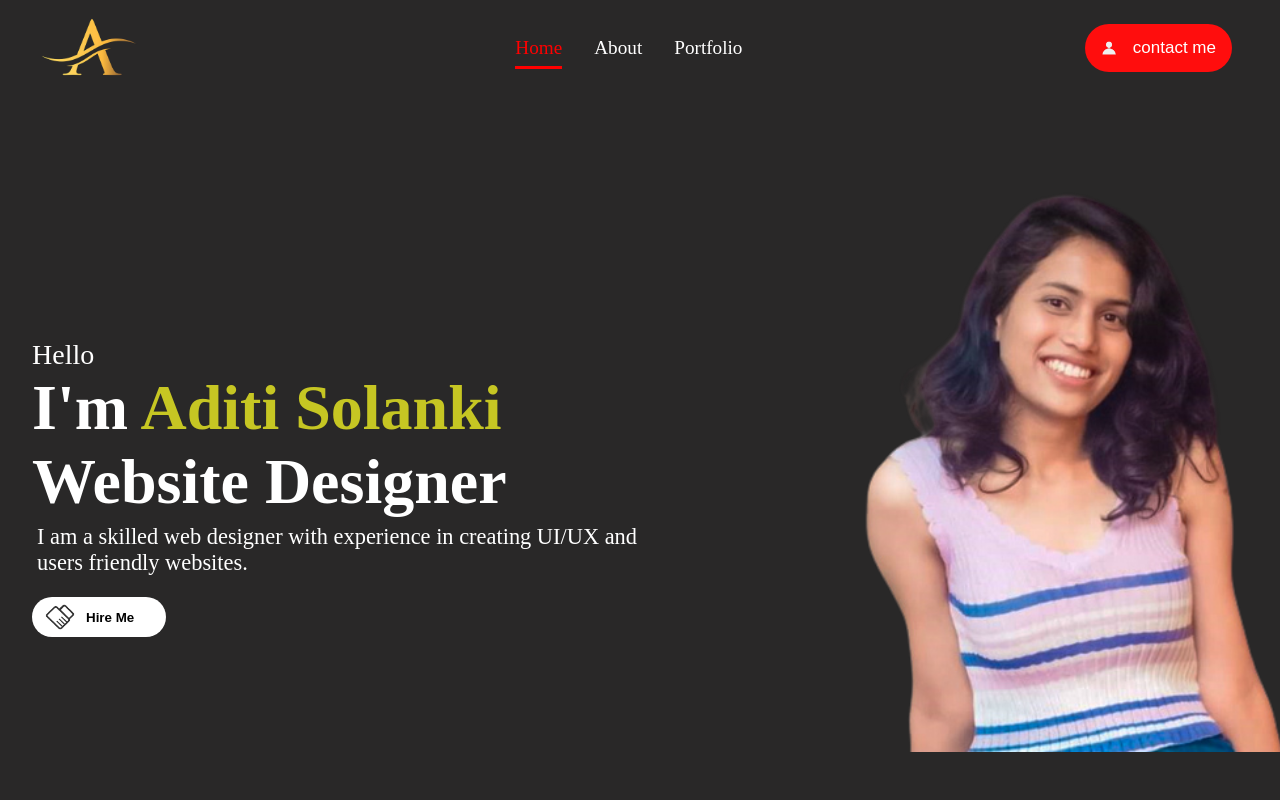
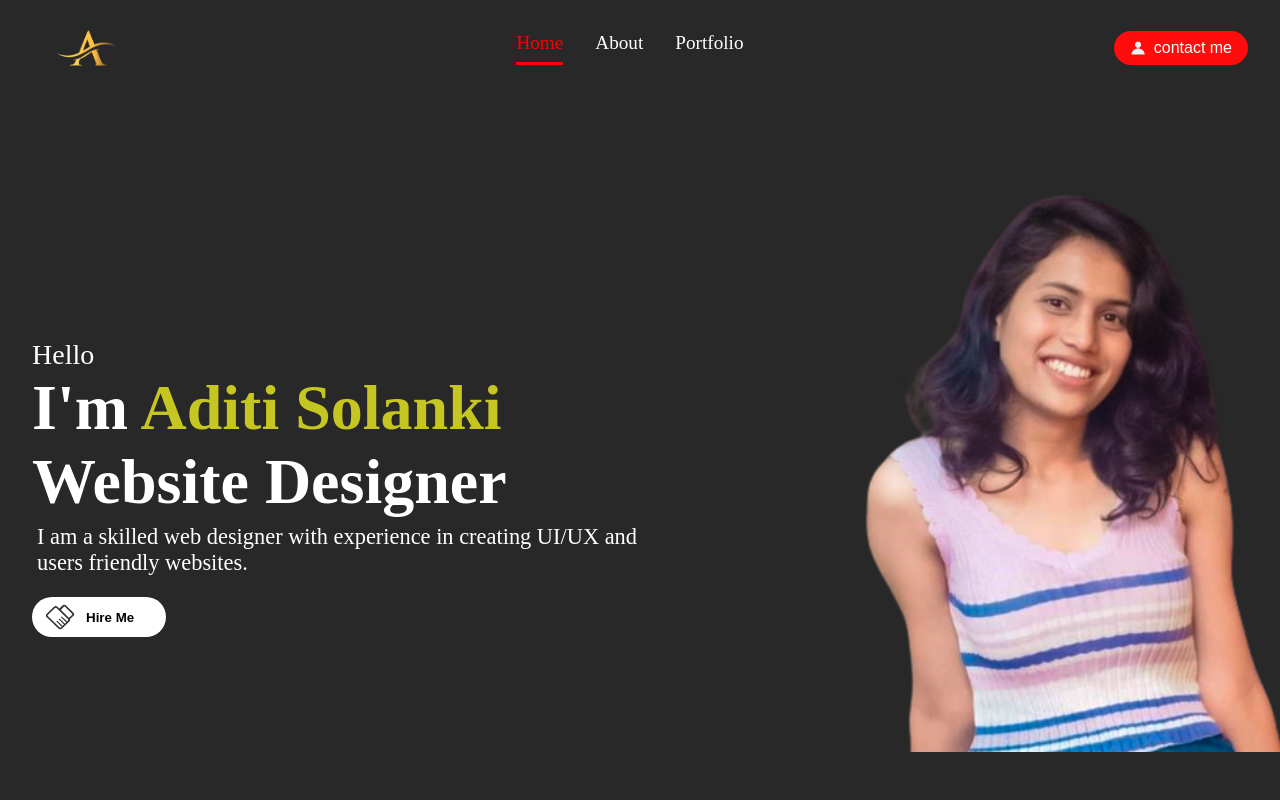
Before and after one commit to aditisolanki0313/portfolio, a React (Create React App) app: page / in a window 1280 px wide. Shown: the top 800 px of the page. Built offline with nearby package versions, Linux system fonts and the light colour scheme.

Commit message:
Update navbar.css

```diff
--- a/src/components/navbar/navbar.css
+++ b/src/components/navbar/navbar.css
@@ -1,10 +1,10 @@
-.navbar{
+.navbar {
     background: rgb(41, 40, 40);
-    height: 5rem;
-    width: 100vw;
+    height: auto;
+    min-height: 5rem;
+    width: 100%;
     max-width: 100rem;
-    /* margin: 0px; */
-    padding: 3rem 3rem;
+    padding: 0 2rem;
     display: flex;
     align-items: center;
     justify-content: space-between;
@@ -12,102 +12,184 @@
     z-index: 3;
     top: 0;
     font-size: larger;
+    box-sizing: border-box;
 }
-.logo{
-    object-fit: cover;
-    height: 8rem;
-    width: 10rem;
-    margin-top: -3px;
-    margin-left: -35px;
 
+.logo {
+    object-fit: contain;
+    height: 5rem;
+    width: auto;
+    max-width: 10rem;
+    margin: 0.5rem 0;
 }
+
+.desktopMenu {
+    display: flex;
+    align-items: center;
+}
+
 .desktopMenuListItem {
-    margin: 1rem;
+    margin: 0 1rem;
     cursor: pointer;
+    transition: color 0.3s, border-bottom 0.3s;
+    padding-bottom: 0.5rem;
+    border-bottom: 3px solid transparent;
 }
+
 .desktopMenuListItem:hover {
     color: red;
-    padding-bottom: 0.5rem;
     border-bottom: 3px solid red;
 }
+
 .desktopMenubtn {
-   background: #ff0d0d;
+    background: #ff0d0d;
     color: rgb(255, 255, 255);
     border: none;
     display: flex;
     justify-content: center;
     align-items: center;
-    padding: 0 1rem 0 0;
+    padding: 0.5rem 1rem;
     border-radius: 2rem;
-    font-size: 17px;
-    cursor:grab;
+    font-size: 1rem;
+    cursor: pointer;
+    transition: all 0.3s ease;
+}
 
-}
 .desktopMenubtn:hover {
     color: white;
-    padding-bottom: 0rem;
     border: 0.5px solid rgb(173, 102, 102);
-
+    transform: scale(1.05);
 }
 
 .desktopMenuImg {
-    object-fit: cover;
+    object-fit: contain;
     height: 1rem;
     width: 1rem;
-    margin: 1rem;
+    margin-right: 0.5rem;
 }
-   .active{
+
+.active {
     color: red;
     padding-bottom: 0.5rem;
     border-bottom: 3px solid red;
-   }
-.mobMenu{
+}
+
+.mobMenu {
     display: none;
-    /* object-fit: cover; */
-    width: 4rem;
-    height: 2rem;
-
-}
-.mobMenu:hover{
+    width: 2.5rem;
+    height: 2.5rem;
+    align-items: center;
+    justify-content: center;
     cursor: pointer;
 }
 
-.navMenu{
+.navMenu {
     position: absolute;
-    top: 4rem;
+    top: 5rem;
     right: 2rem;
     z-index: 2;
     display: flex;
     flex-direction: column;
     padding: 0.5rem;
-    margin: 1rem;
+    margin: 0;
     height: fit-content;
-    width: 20rem;
-    max-width: 25rem;
+    width: auto;
+    min-width: 12rem;
+    max-width: 90%;
     background: rgb(24, 24, 24);
     border-radius: 0.5rem;
     text-align: center;
+    box-shadow: 0 4px 8px rgba(0, 0, 0, 0.2);
 }
 
-.listItem{
+.listItem {
     color: white;
-    padding: 0.7rem 3rem;
+    padding: 0.7rem 2rem;
     margin: 0.5rem;
     background: rgb(30, 30, 30);
+    border-radius: 0.3rem;
+    transition: background 0.3s;
 }
-.listItem:hover{
+
+.listItem:hover {
     cursor: pointer;
-    border: 0.1rem solid rgb(34, 34, 34);
+    background: rgb(50, 50, 50);
+}
 
+/* Tablet Styles */
+@media screen and (max-width: 900px) {
+    .navbar {
+        padding: 0 1.5rem;
+    }
+
+    .logo {
+        height: 4.5rem;
+    }
+
+    .desktopMenuListItem {
+        margin: 0 0.7rem;
+        font-size: 0.9rem;
+    }
+
+    .desktopMenubtn {
+        font-size: 0.9rem;
+    }
 }
-@media screen and (max-width:720px) {
-    .mobMenu{
+
+/* Mobile Styles */
+@media screen and (max-width: 768px) {
+    .navbar {
+        padding: 0 1rem;
+        min-height: 4rem;
+    }
+
+    .logo {
+        height: 3.5rem;
+    }
+
+    .mobMenu {
         display: flex;
     }
+
     .desktopMenu {
         display: none;
     }
-    .desktopMenubtn{
+
+    .desktopMenubtn {
         display: none;
     }
+
+    .navMenu {
+        top: 4rem;
+        right: 1rem;
+        width: auto;
+        min-width: 10rem;
+        max-width: 80%;
+    }
 }
+
+/* Small Mobile Styles */
+@media screen and (max-width: 480px) {
+    .navbar {
+        padding: 0 0.8rem;
+        min-height: 3.5rem;
+    }
+
+    .logo {
+        height: 3rem;
+        margin-left: 0;
+    }
+
+    .navMenu {
+        right: 0.5rem;
+        left: 0.5rem;
+        max-width: calc(100% - 1rem);
+        margin: 0;
+    }
+
+    .listItem {
+        padding: 0.6rem 1rem;
+        margin: 0.3rem;
+        font-size: 0.9rem;
+    }
+}
```
